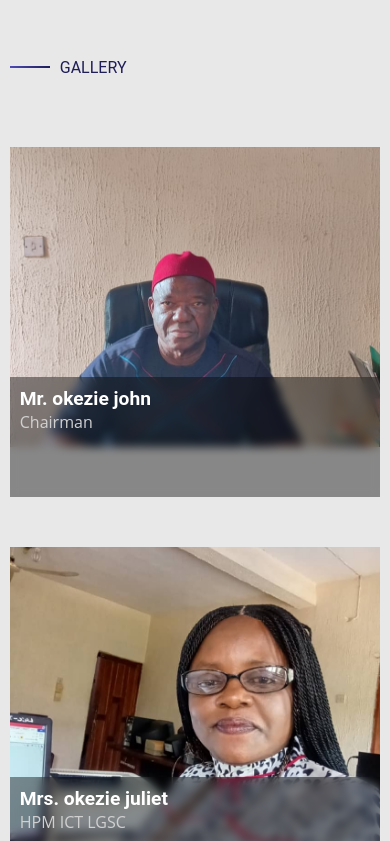
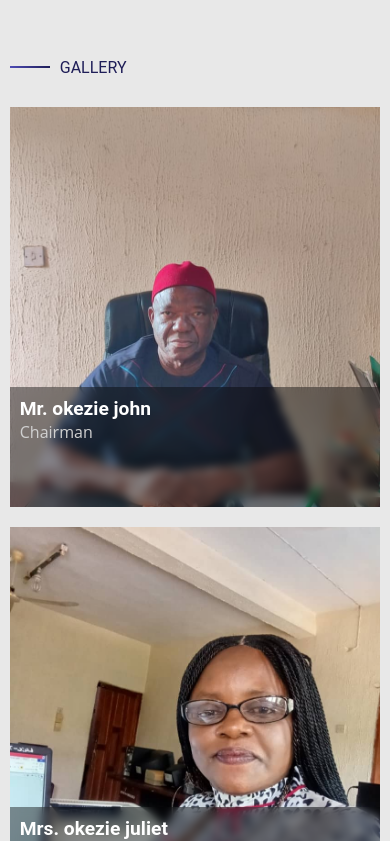
Before and after one commit to alexchukwuebuka/commission-frontend, a React (Vite) app: page / in a window 390 px wide. Shown: the part 6213-7054 px from the top of the page. Built offline with nearby package versions, Linux system fonts and the light colour scheme; no server answers.

Commit message:
working on homepage

```diff
--- a/src/components/gallery/gallery.css
+++ b/src/components/gallery/gallery.css
@@ -58,4 +58,10 @@
     .specialGalleryCard,.galleryCard{
         width: 100%;
     }
+    .galleryImage{
+        height: 400px;
+    }
+    .specialGalleryCard{
+        margin: 10px 0px;
+    }
 }
```
